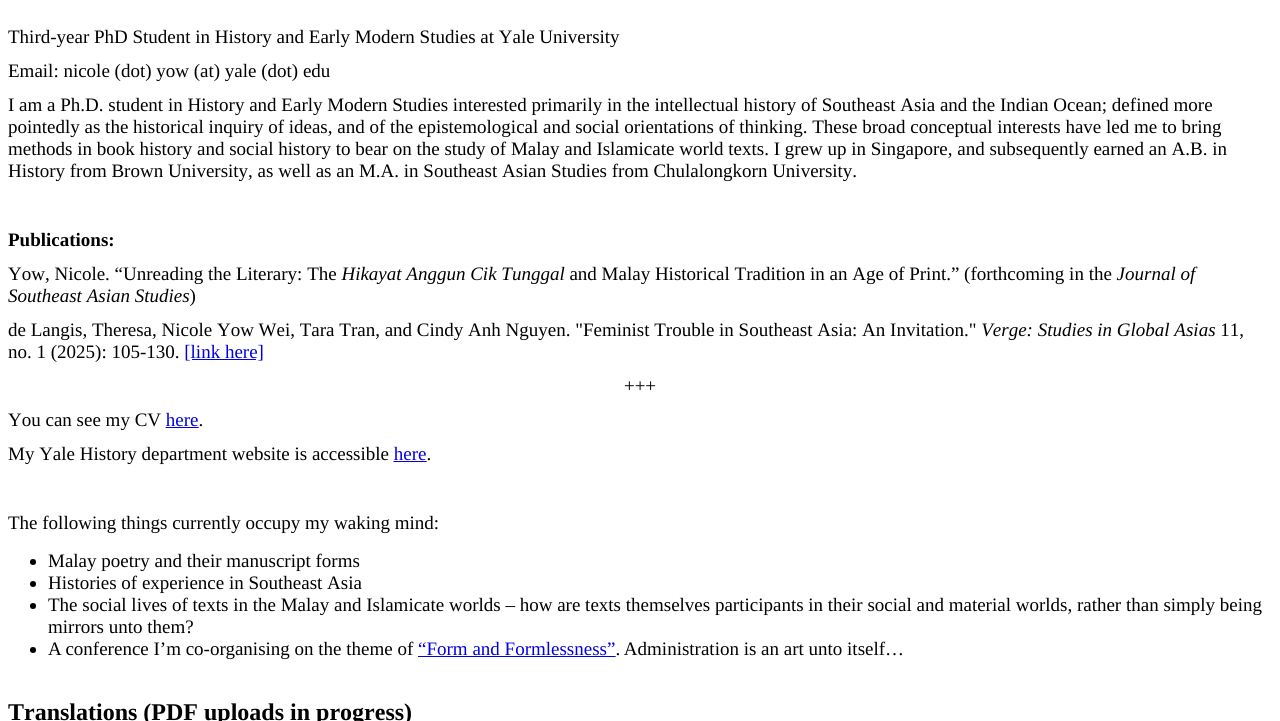
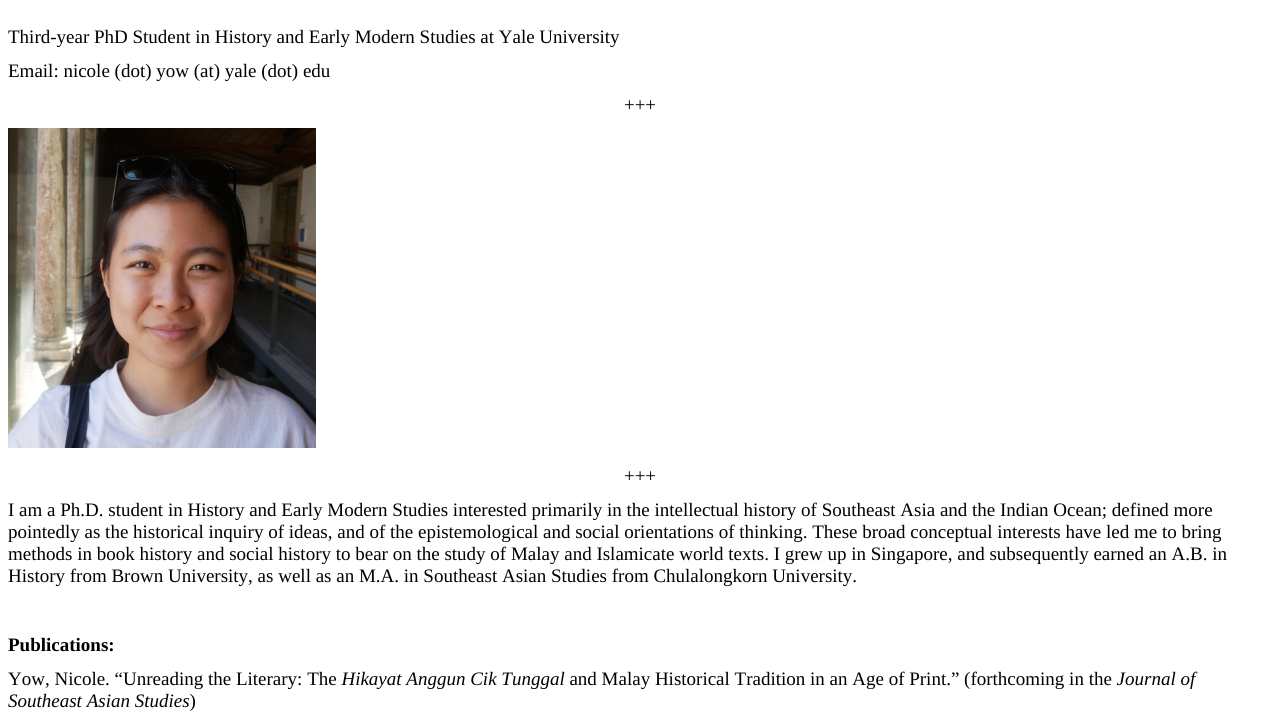
Before and after one commit to noryorwor/noryorwor.github.io, a plain HTML site: page index.html in a window 1280 px wide. Shown: the part 52-773 px from the top of the page. Drawn offline with Linux system fonts and the light colour scheme.

Commit message:
Update index.html

```diff
--- a/index.html
+++ b/index.html
@@ -31,6 +31,9 @@
 <p class="p1"><span class="s1"><b>Nicole Yow Wei<span class="Apple-converted-space"> </span></b><b></b></span></p>
 <p class="p2"><span class="s1">Third-year PhD Student in History and Early Modern Studies at Yale University</span></p>
 <p class="p2"><span class="s1">Email: nicole (dot) yow (at) yale (dot) edu</span></p>
+<p class="p4"><span class="s1">+++</span></p>
+<p class="p3"><span class="s1"><img src="Nicole_Yow_Wei_Headshot.jpg" alt="me" width="308" height="320"></span></p>
+<p class="p4"><span class="s1">+++</span></p>
 <p class="p2"><span class="s1">I am a Ph.D. student in History and Early Modern Studies interested primarily in the intellectual history of Southeast Asia and the Indian Ocean; defined more pointedly as the historical inquiry of ideas, and of the epistemological and social orientations of thinking. These broad conceptual interests have led me to bring methods in book history and social history to bear on the study of Malay and Islamicate world texts. I grew up in Singapore, and subsequently earned an A.B. in History from Brown University, as well as an M.A. in Southeast Asian Studies from Chulalongkorn University.</span></p>
 <p class="p3"><span class="s1"></span><br></p>
 <p class="p2"><span class="s1"><b>Publications:<span class="Apple-converted-space"> </span></b><b></b></span></p>
```
